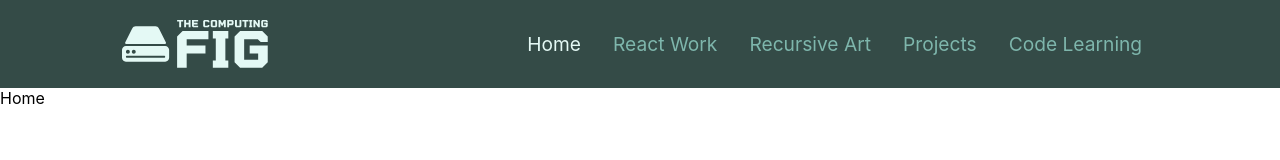
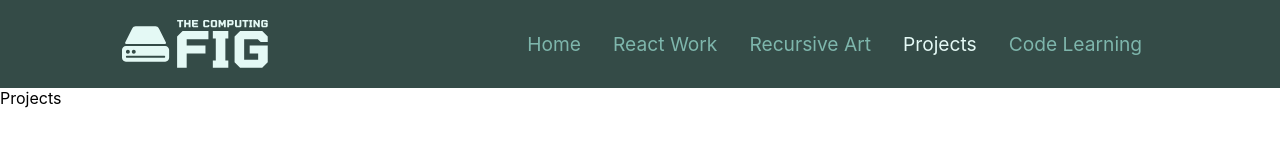
Before and after one commit to CarterFiggins/carterfiggins.github.io, a React (Create React App) app: page /projects in a window 1280 px wide. Before the commit this address led to /home. Shown: the top 160 px of the page. Built offline with nearby package versions, Linux system fonts and the light colour scheme.

Commit message:
added projects tab

```diff
--- a/src/App.js
+++ b/src/App.js
@@ -2,6 +2,7 @@ import "./styles/index.scss";
 import Home from "./component/Home";
 import Work from "./component/Work";
 import Draw from "./component/Draw";
+import Projects from "./component/Projects";
 import Learn from "./component/Learn";
 import { Route, Switch, Redirect } from "react-router-dom";
 
@@ -17,6 +18,9 @@ export default function App() {
       <Route path="/draw">
         <Draw />
       </Route>
+      <Route path="/projects">
+        <Projects />
+      </Route>
       <Route path="/learn">
         <Learn />
       </Route>
--- /dev/null
+++ b/src/component/Projects.js
@@ -0,0 +1,10 @@
+import Header from "./common/Header";
+
+export default function Projects() {
+  return (
+    <div>
+      <Header />
+      Projects
+    </div>
+  );
+}
```
